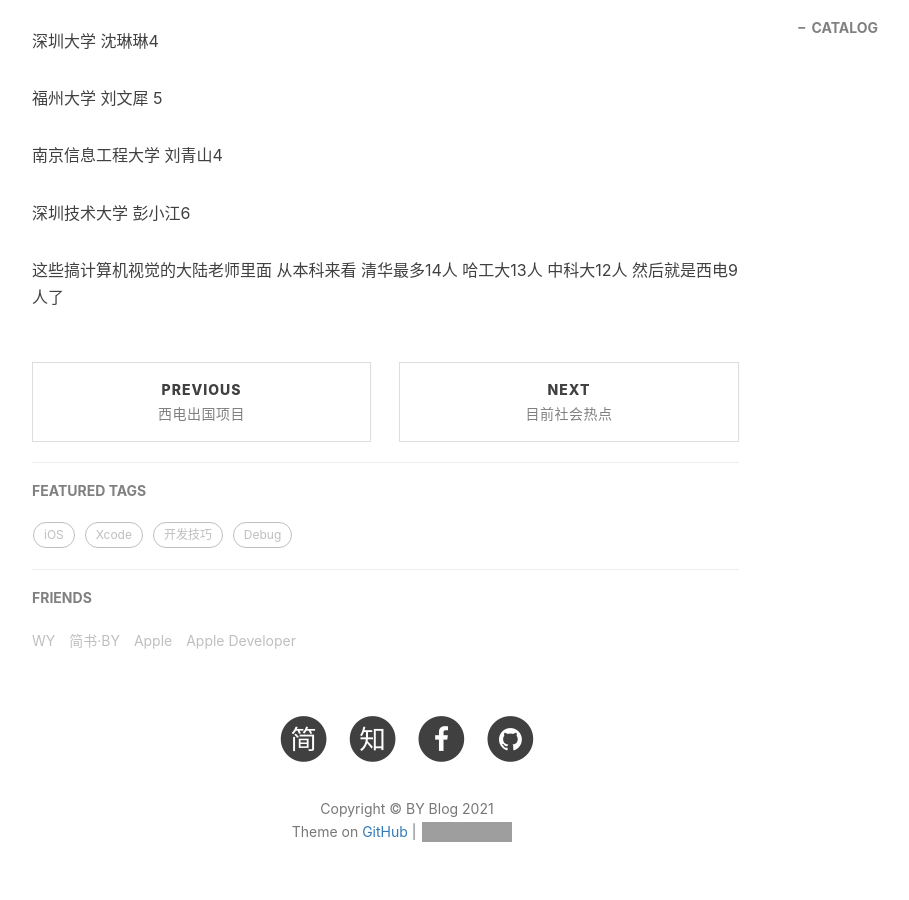
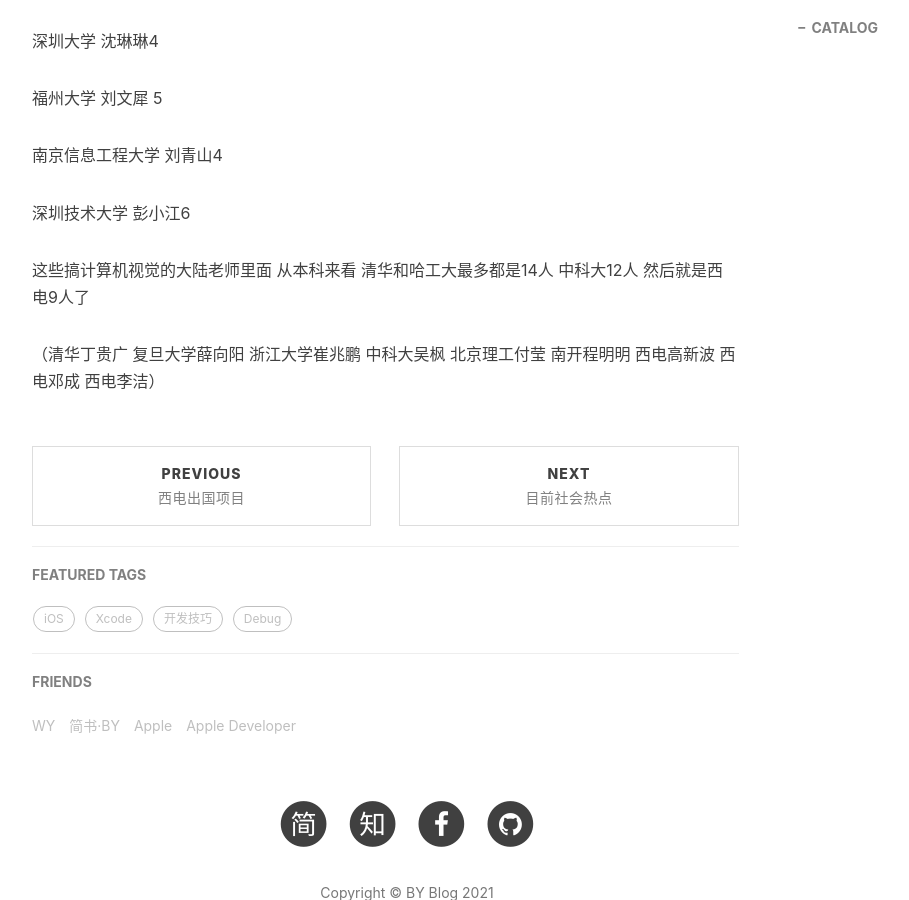
Before and after one commit to pengjiao123/pengjiao123.github.io, a Jekyll site: the page built from _posts/2021-07-07-大陆地区非计算机软件学院老师招生.md, in a window 1280 px wide and 900 px high, scrolled down 7696 px. Shown: the whole window, without its empty margins (233-1142 px from the left). Built offline with Jekyll 4.4.1, drawn with Linux system fonts in a browser that asks for light colours; nearby versions of some CDN libraries; comment, search, counter and statistics services are not loaded; grey boxes are pictures that could not be loaded.

Commit message:
Update 2021-07-07-大陆地区非计算机软件学院老师招生.md

```diff
--- a/_posts/2021-07-07-大陆地区非计算机软件学院老师招生.md
+++ b/_posts/2021-07-07-大陆地区非计算机软件学院老师招生.md
@@ -261,4 +261,6 @@ tags:
 
 深圳技术大学 彭小江6
 
-这些搞计算机视觉的大陆老师里面 从本科来看 清华最多14人 哈工大13人 中科大12人 然后就是西电9人了
+这些搞计算机视觉的大陆老师里面 从本科来看 清华和哈工大最多都是14人 中科大12人 然后就是西电9人了
+
+（清华丁贵广 复旦大学薛向阳 浙江大学崔兆鹏 中科大吴枫 北京理工付莹 南开程明明 西电高新波 西电邓成 西电李洁）
```
